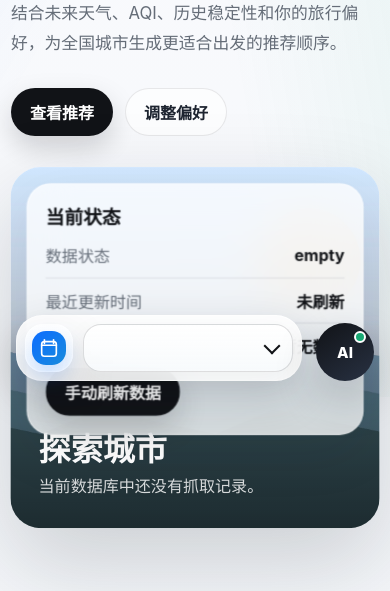
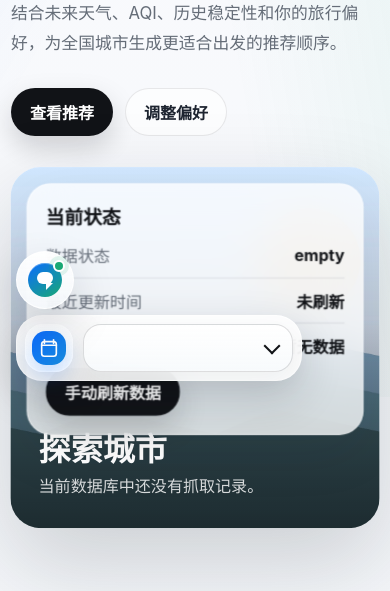
Before and after one commit to Woterous/travel-weather-recommender, a Flask app: page / in a window 390 px wide. Shown: the part 447-1038 px from the top of the page. Run offline with Flask 3, Linux system fonts and the light colour scheme; data comes from the database, SQL or seed files in the repository; data that the repository does not hold is empty.

Commit message:
Refine AI assistant launcher

```diff
--- a/web/static/css/style.css
+++ b/web/static/css/style.css
@@ -1877,41 +1877,82 @@ input[type="text"]:focus {
 
 .ai-toggle {
     position: relative;
-    width: 62px;
-    height: 62px;
+    min-width: 118px;
+    height: 54px;
+    display: inline-flex;
+    align-items: center;
+    justify-content: center;
+    gap: 9px;
+    padding: 0 18px 0 12px;
     border: 0;
-    border-radius: 50%;
+    border-radius: 999px;
     background:
-        linear-gradient(145deg, #111317 0%, #283142 100%);
-    color: #fff;
+        linear-gradient(180deg, rgba(255, 255, 255, 0.96), rgba(246, 249, 252, 0.9));
+    color: var(--ink);
     font-weight: 800;
-    box-shadow: 0 18px 44px rgba(17, 19, 23, 0.24);
+    border: 1px solid rgba(255, 255, 255, 0.78);
+    box-shadow: 0 18px 46px rgba(18, 27, 38, 0.16);
+    backdrop-filter: blur(18px) saturate(1.25);
     cursor: pointer;
-    transition: transform 180ms var(--ease), box-shadow 180ms var(--ease);
+    transition: transform 180ms var(--ease), box-shadow 180ms var(--ease), border-color 180ms var(--ease);
 }
 
 .ai-toggle:hover {
     transform: translateY(-2px);
-    box-shadow: 0 22px 54px rgba(17, 19, 23, 0.3);
+    border-color: rgba(11, 108, 255, 0.22);
+    box-shadow: 0 22px 58px rgba(18, 27, 38, 0.2);
+}
+
+.ai-toggle-icon {
+    position: relative;
+    width: 34px;
+    height: 34px;
+    flex: 0 0 auto;
+    border-radius: 50%;
+    background: linear-gradient(145deg, var(--brand), var(--accent));
+    box-shadow: inset 0 1px 0 rgba(255, 255, 255, 0.32);
+}
+
+.ai-toggle-icon::before,
+.ai-toggle-icon::after {
+    content: "";
+    position: absolute;
+    background: white;
+}
+
+.ai-toggle-icon::before {
+    top: 9px;
+    left: 9px;
+    width: 16px;
+    height: 12px;
+    border-radius: 8px;
+}
+
+.ai-toggle-icon::after {
+    top: 20px;
+    left: 18px;
+    width: 7px;
+    height: 7px;
+    clip-path: polygon(0 0, 100% 0, 0 100%);
 }
 
 .ai-toggle-mark {
-    display: grid;
-    place-items: center;
-    width: 100%;
-    height: 100%;
+    display: block;
+    white-space: nowrap;
     letter-spacing: 0;
+    line-height: 1;
 }
 
 .ai-toggle-dot {
     position: absolute;
-    top: 8px;
-    right: 8px;
+    top: 9px;
+    right: 10px;
     width: 12px;
     height: 12px;
     border: 2px solid #fff;
     border-radius: 50%;
     background: var(--accent);
+    box-shadow: 0 0 0 4px rgba(25, 169, 116, 0.12);
 }
 
 .ai-panel {
@@ -2440,28 +2481,41 @@ input[type="text"]:focus {
     }
 
     .ai-assistant {
-        right: 16px;
-        bottom: 16px;
+        right: auto;
+        left: 16px;
+        bottom: 88px;
     }
 
     .ai-toggle {
+        min-width: 0;
         width: 58px;
         height: 58px;
+        padding: 0;
+        border-radius: 50%;
+    }
+
+    .ai-toggle-mark {
+        display: none;
+    }
+
+    .ai-toggle-dot {
+        top: 8px;
+        right: 8px;
     }
 
     .ai-panel {
         position: fixed;
         right: auto;
-        bottom: 86px;
+        bottom: 154px;
         left: 12px;
         width: min(366px, calc(100vw - 24px));
         max-width: calc(100vw - 24px);
-        max-height: calc(100vh - 118px);
+        max-height: calc(100vh - 186px);
         border-radius: 24px;
     }
 
     .ai-messages {
-        max-height: calc(100vh - 338px);
+        max-height: calc(100vh - 406px);
         min-height: 170px;
     }
 
--- a/web/templates/base.html
+++ b/web/templates/base.html
@@ -42,7 +42,8 @@
 
     <section class="ai-assistant" aria-label="全局 AI 助手">
         <button class="ai-toggle" type="button" data-ai-toggle aria-label="打开 AI 助手" aria-expanded="false">
-            <span class="ai-toggle-mark">AI</span>
+            <span class="ai-toggle-icon" aria-hidden="true"></span>
+            <span class="ai-toggle-mark">问天气</span>
             <span class="ai-toggle-dot" aria-hidden="true"></span>
         </button>
         <div class="ai-panel" data-ai-panel role="dialog" aria-label="全局 AI 助手" aria-hidden="true">
```
